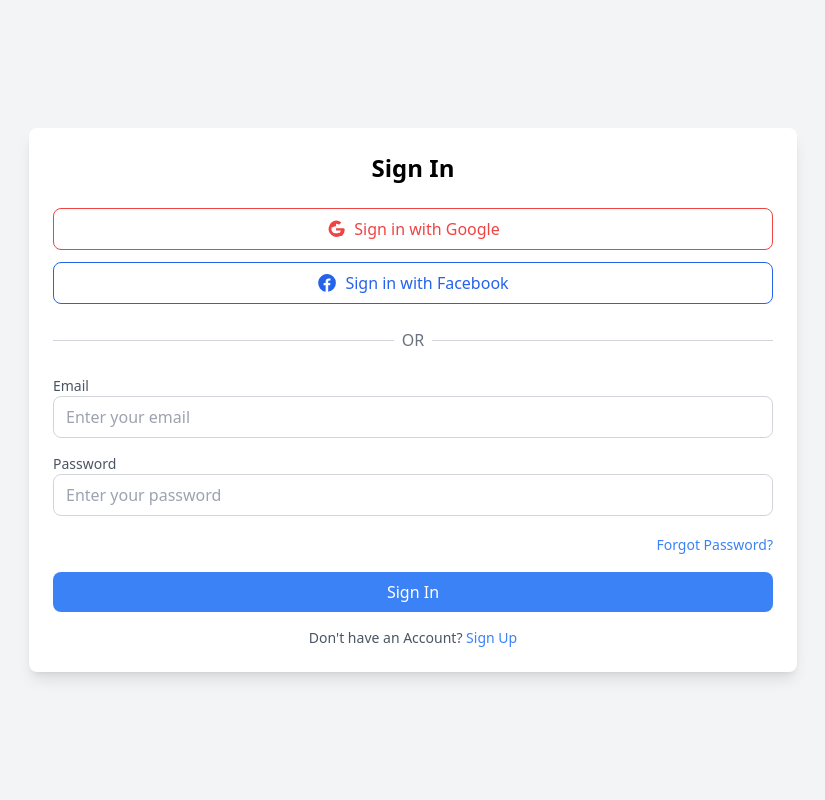
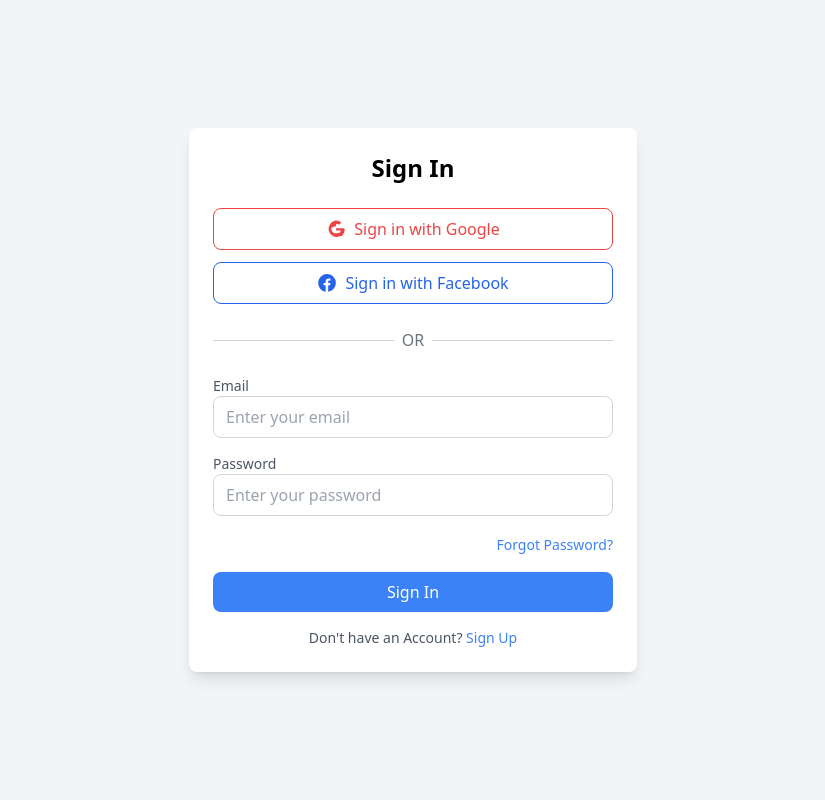
Before and after one commit to Sawjal-sikder/travel, a Django app: page /accounts/signin/ in a window 1280 px wide. Shown: the whole page, without its empty margins (227-1052 px from the left). Run offline with Django 5.2, Linux system fonts and the light colour scheme; some libraries are stand-ins or nearby versions.

Commit message:
Update signin.html

```diff
--- a/prosaanti/accounts/templates/signin.html
+++ b/prosaanti/accounts/templates/signin.html
@@ -2,7 +2,7 @@
 {% block title %}Prosaanti{% endblock %}
 {% block content %}
 <div class="bg-gray-100 flex items-center justify-center min-h-screen">
-    <div class="bg-white shadow-lg rounded-lg p-6 w-full max-w-md mx-auto sm:max-w-lg md:max-w-xl lg:max-w-2xl xl:max-w-3xl">
+    <div class="bg-white shadow-lg rounded-lg p-6 w-full max-w-md mx-auto sm:max-w-md md:max-w-md lg:max-w-md xl:max-w-md">
         <!-- Sign In Header -->
         <h2 class="text-2xl font-semibold text-center mb-6">Sign In</h2>
 
```
